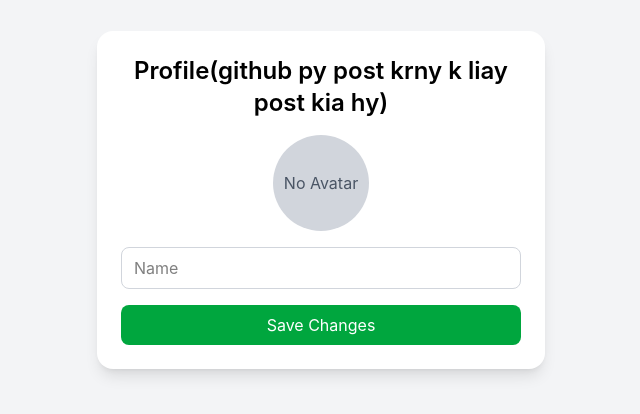
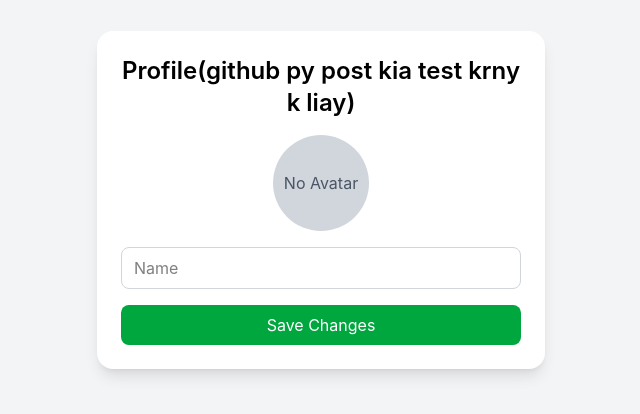
Before and after one commit to Muhammad-Asif-786/client-webwhatsapp, a React (Vite) app: page /profile in a window 1280 px wide. Shown: the part 200-614 px from the top of the page, without its empty margins (319-959 px from the left). Built offline with nearby package versions, Linux system fonts and the light colour scheme; no server answers.

Commit message:
profile mn profile name k sath ya (github py post kia test krny k liay) testing k lia

```diff
--- a/src/pages/ProfilePage.jsx
+++ b/src/pages/ProfilePage.jsx
@@ -47,7 +47,7 @@
     <div className="flex justify-center items-center h-screen bg-gray-100">
       <div className="bg-white shadow-lg rounded-2xl p-6 space-y-4 w-full max-w-md mx-2 sm:mx-0">
 
-        <h2 className="text-2xl font-semibold text-center">Profile(github py post krny k liay post kia hy)</h2>
+        <h2 className="text-2xl font-semibold text-center">Profile(github py post kia test krny k liay)</h2>
 
         {/* Avatar Preview */}
         <div className="flex justify-center">
```
